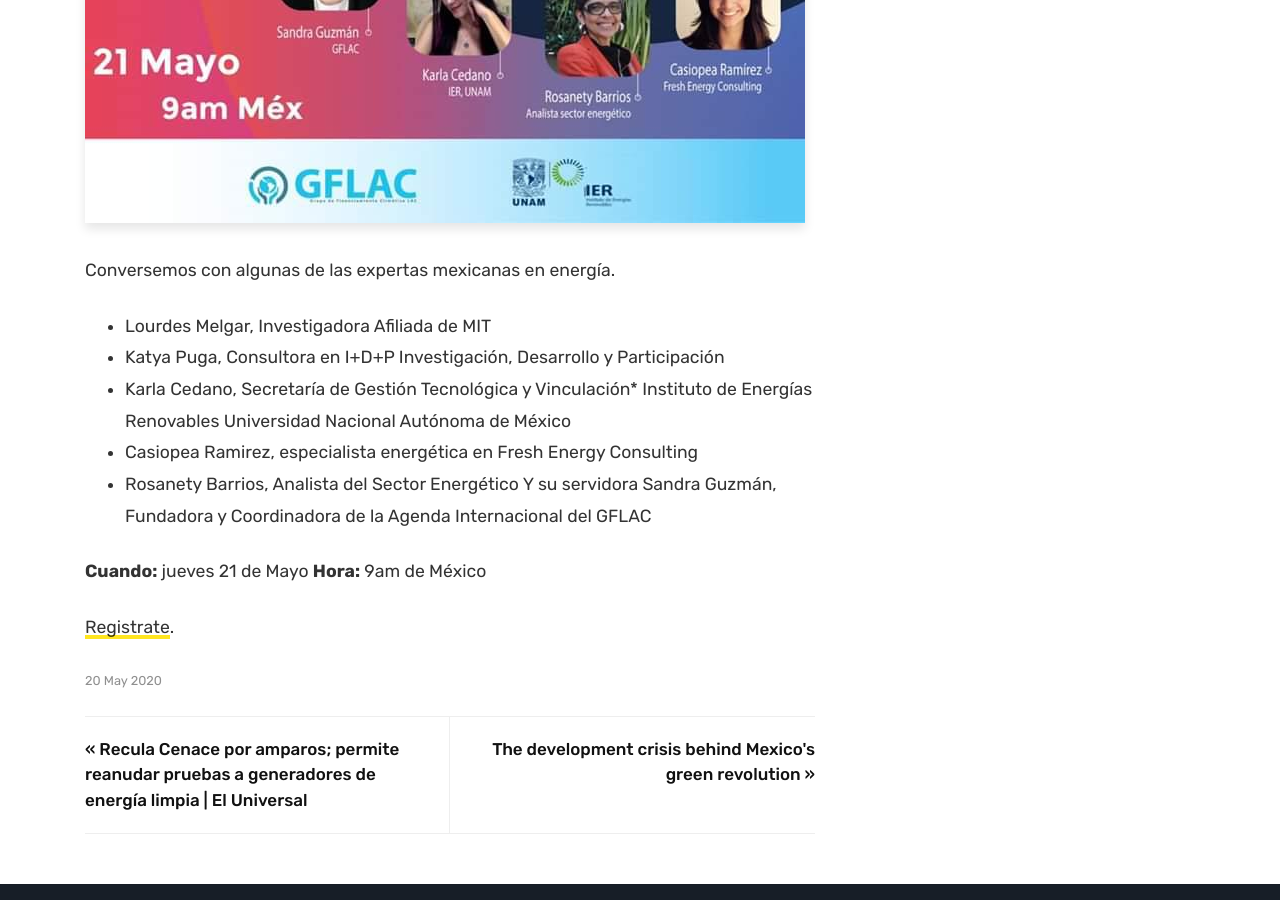
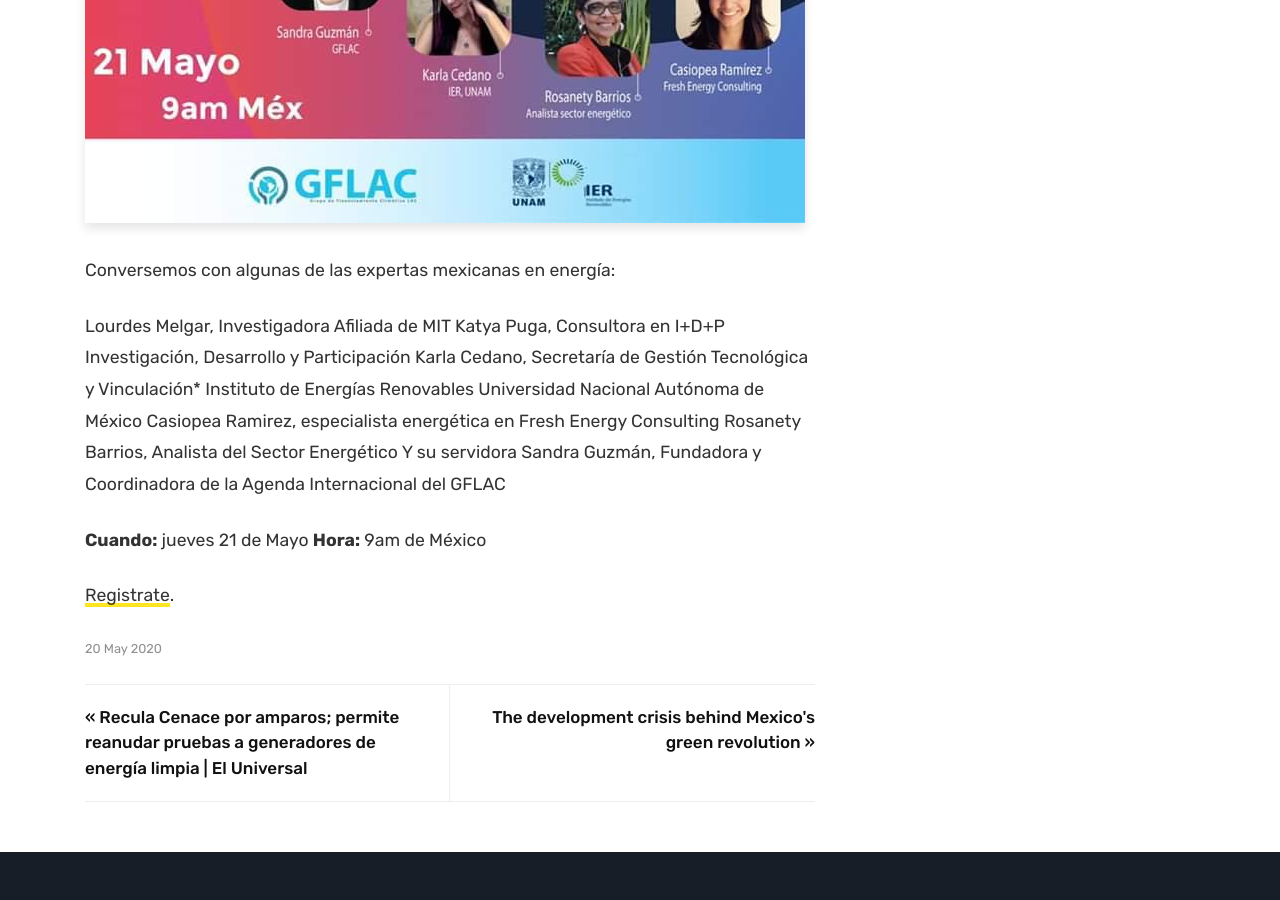
Before and after one commit to Transicion-Energetica/transicion-energetica.github.io, a Jekyll site: the page built from _posts/2020-05-20-evento1.md, in a window 1280 px wide and 900 px high, scrolled down 896 px. Built offline with Jekyll 4.4.1, drawn with Linux system fonts in a browser that asks for light colours.

Commit message:
errorsitos

```diff
--- a/_posts/2020-05-20-evento1.md
+++ b/_posts/2020-05-20-evento1.md
@@ -6,17 +6,15 @@
 featured: true
 ---
 
-Conversemos con algunas de las expertas mexicanas en energía.
+Conversemos con algunas de las expertas mexicanas en energía:
 
-
-
-- Lourdes Melgar, Investigadora Afiliada de MIT
-- Katya Puga, Consultora en I+D+P Investigación, Desarrollo y Participación
-- Karla Cedano, Secretaría de Gestión Tecnológica y Vinculación*
+Lourdes Melgar, Investigadora Afiliada de MIT
+Katya Puga, Consultora en I+D+P Investigación, Desarrollo y Participación
+Karla Cedano, Secretaría de Gestión Tecnológica y Vinculación*
 Instituto de Energías Renovables
 Universidad Nacional Autónoma de México
-- Casiopea Ramirez, especialista energética en Fresh Energy Consulting
-- Rosanety Barrios, Analista del Sector Energético
+Casiopea Ramirez, especialista energética en Fresh Energy Consulting
+Rosanety Barrios, Analista del Sector Energético
 Y su servidora Sandra Guzmán, Fundadora y Coordinadora de la Agenda Internacional del GFLAC
 
 
```
